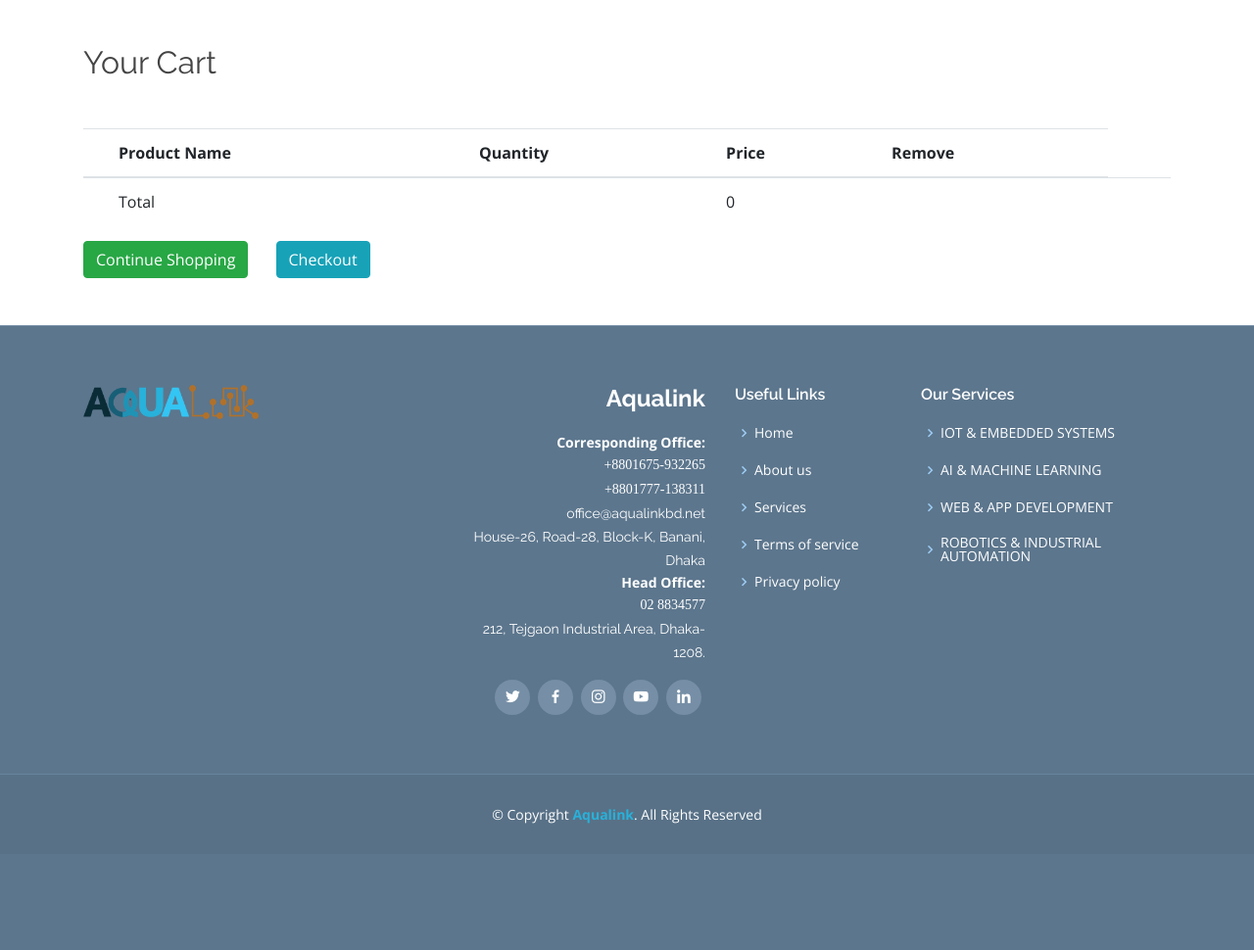
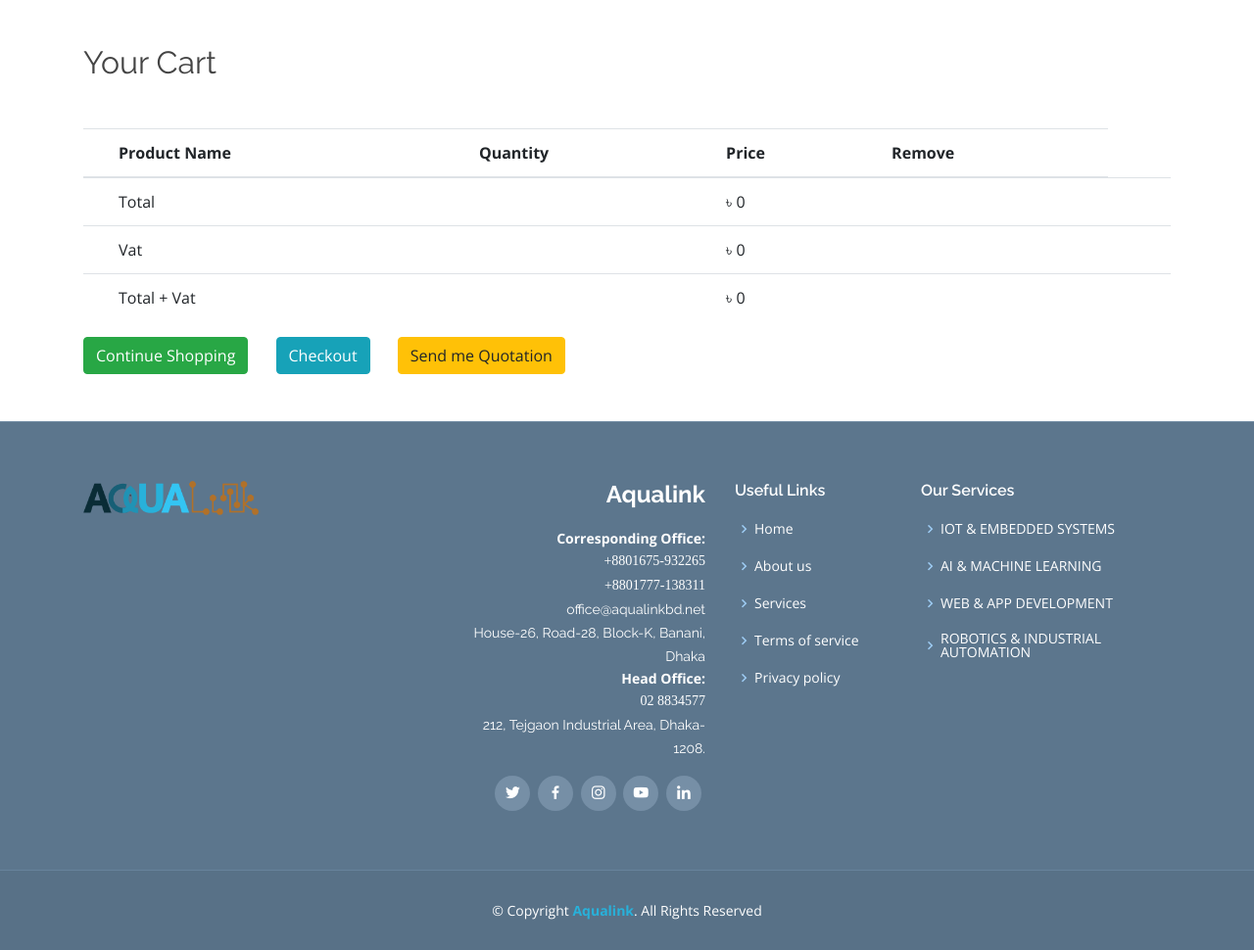
Before and after one commit to AAKON/aqualink4, a Django app: page /shop/cart/ in a window 1280 px wide. Shown: the part 164-1134 px from the top of the page at 98% size. Before the commit the page ends 1005 px from the top, so only its background shows below. Run offline with Django 3.2, Linux system fonts and the light colour scheme; data that the repository does not hold is empty; some libraries are stand-ins or nearby versions.

Commit message:
new version check

```diff
--- a/shop/templates/shop/cart.html
+++ b/shop/templates/shop/cart.html
@@ -42,6 +42,18 @@
         <td onload="totalprice" colspan="2" id="totalpriceall">&#2547; 00</td>
         <td></td>
       </tr>
+      <tr>
+        <th scope="row"></th>
+        <td colspan="2">Vat</td>
+        <td onload="totalprice" colspan="2" id="vatall">&#2547; 00</td>
+        <td></td>
+      </tr>
+      <tr>
+        <th scope="row"></th>
+        <td colspan="2">Total + Vat</td>
+        <td onload="totalprice" colspan="2" id="vatntotalall">&#2547; 00</td>
+        <td></td>
+      </tr>
     </tbody>
   </table>
 
@@ -52,6 +64,7 @@
     Checkout
   </button> -->
   <a class="btn btn-info mr-4" data-toggle="modal" data-target="#onlinePayment" href="#">Checkout</a>
+  <a  onclick="frm('/shop/quotation/')" class="btn btn-warning mr-4 quotation_btn" data-toggle="modal" data-target="#modalLoginForm" href="#">Send me Quotation</a>
 
   <!-- <li style="align:center" class="dropdown-menu" aria-labelledby="dropdownMenuButton">
     <ul><a class="btn btn-info mr-4" data-toggle="modal" data-target="#onlinePayment" href="#">Online Payment</a></ul>
@@ -65,7 +78,7 @@
   <div  class="modal-content ">
     <div class="modal-header">
 
-          <a onclick="frm()" href="" class="btn btn-info" data-toggle="modal" data-target="#modalLoginForm">Cash On Delivery</a>
+          <a onclick="frm('/shop/order/')" href="" class="btn btn-info" data-toggle="modal" data-target="#modalLoginForm">Cash On Delivery</a>
 
           <a class="btn btn-info" disabled >Online Payment</a>
 
@@ -74,6 +87,13 @@
 </div>
 </div>
 </div>
+
+
+
+
+
+
+
 <div class="modal fade" id="modalLoginForm" tabindex="-1" role="dialog" aria-labelledby="myModalLabel"
   aria-hidden="true">
   <div class="modal-dialog" role="document">
@@ -84,7 +104,7 @@
           <span aria-hidden="true">&times;</span>
         </button>
       </div>
-      <form method="post" action="/shop/order/" class="user_form">
+      <form method="post" action="/shop/order/" id="user_form" class="user_form">
         {% csrf_token %}
       <div class="modal-body mx-3">
 
@@ -112,6 +132,14 @@
           <input name="total_price" id="total_p" required >
 
         </div>
+        <div hidden class="md-form mb-5">
+          <input name="vat" id="vat" required >
+
+        </div>
+        <div hidden class="md-form mb-5">
+          <input name="vat_total" id="vat_total" required >
+
+        </div>
 
       </div>
       <div class="modal-footer d-flex justify-content-center">
@@ -121,6 +149,7 @@
     </div>
   </div>
 </div>
+
 
 
 
@@ -137,7 +166,11 @@ console.log(sum);
 // console.log(sessionStorage);
 var userName = "Shekhar Shete";
 '<%Session["UserName"] = "' + userName + '"; %>';
-document.getElementById('totalpriceall').innerHTML = sum;
+document.getElementById('totalpriceall').innerHTML = '&#2547; '+sum;
+var vat = Math.round(sum*.15)
+document.getElementById('vatall').innerHTML = '&#2547; '+ vat;
+var total_vat = Math.round(sum*.15)+sum;
+document.getElementById('vatntotalall').innerHTML = '&#2547; '+ total_vat;
 
 function val(price,product,quantity) {
     // let com = document.getElementById(product).value;
@@ -146,12 +179,16 @@ function val(price,product,quantity) {
   $('.totalprice').each(function(){
   sum += parseFloat(this.innerText);
                                   });
-  console.log(sum)
+  console.log(sum);
 
-  document.getElementById('totalpriceall').innerHTML = sum;
+  document.getElementById('totalpriceall').innerHTML = '&#2547; '+sum ;
+  document.getElementById('vatall').innerHTML = '&#2547; '+ Math.round(sum*.15);
+  var total_vat = Math.round(sum*.15)+sum;
+  document.getElementById('vatntotalall').innerHTML = '&#2547; '+ total_vat;
 }
-function frm(){
-  var quantity = []
+function frm(action){
+  document.getElementById("user_form").action = action
+  var quantity = [];
   $('.quantity').each(function(){
      quantity.push(parseInt(this.value));
                                        });
@@ -160,10 +197,13 @@ function frm(){
     // $('.totalprice').each(function(){
     // sum += parseFloat(this.innerText);
     //                                 });
-    var venugopal =document.getElementById('totalpriceall').innerHTML;
+    var totalpriceall =document.getElementById('totalpriceall').innerHTML;
+    var vatall =document.getElementById('vatall').innerHTML;
+    var vatntotalall =document.getElementById('vatntotalall').innerHTML;
 
-
-    document.getElementById('total_p').value = venugopal;
+    document.getElementById('total_p').value = totalpriceall.replace(/\D/g, "");
+    document.getElementById('vat').value = vatall.replace(/\D/g, "");
+    document.getElementById('vat_total').value = vatntotalall.replace(/\D/g, "");
 }
 
 
--- a/shop/urls.py
+++ b/shop/urls.py
@@ -13,7 +13,8 @@ urlpatterns = [
     path('add_to_cart/<int:pk>',views.add_to_cart,name='add_to_cart'),
     path('remove_from_cart/<int:pk>',views.remove_from_cart,name='remove_from_cart'),
     path('cart/',views.cart,name = 'cart'),
-    path('order/',views.order,name = 'order')
+    path('order/',views.order,name = 'order'),
+    path('quotation/',views.quotation,name = 'quotation')
 
 
 ]
--- a/shop/utils.py
+++ b/shop/utils.py
@@ -8,7 +8,7 @@ def render_to_pdf(template_src, context_dict={}):
     template = get_template(template_src)
     html  = template.render(context_dict)
     result = BytesIO()
-    pdf = pisa.pisaDocument(BytesIO(html.encode("ISO-8859-1")), result)
+    pdf = pisa.pisaDocument(BytesIO(html.encode("UTF-8")), result)
     if not pdf.err:
         return HttpResponse(result.getvalue(), content_type='application/pdf')
     return None
--- a/shop/views.py
+++ b/shop/views.py
@@ -109,9 +109,12 @@ def order(request):
     quantity = request.POST['quantity'].split(',')
     pro = request.session['product']
     total_price = request.POST['total_price']
+    vat = request.POST['vat']
+    vat_total = request.POST['vat_total']
     products =Product.objects.filter(pk__in=pro)
     price = Shop.objects.all()
     em = request.POST['email']
+    # print(vat)
 
 
     cutomer = oder_tb(
@@ -140,12 +143,15 @@ def order(request):
             'product_quantity': quantity,
             'product_price': price,
             'total_price' : total_price,
+            'vat' : vat,
+            'vat_total' : vat_total,
             'customer_name'  :  request.POST['name'],
             'customer_address' : request.POST['address'],
             'customer_phone' : request.POST['phone'],
             'customer_email' : request.POST['email'],
         }
 #this one using shop/utils.py file to genarate pdf
+
     pdf = render_to_pdf('pdf/invoice.html', data)
 
 #for sending email to customer
@@ -161,10 +167,62 @@ def order(request):
     text_content = 'Please check the attached file.'
     # html_content = '<p>This is an <strong>important</strong> message.</p>'
     msg = EmailMultiAlternatives(subject, text_content, from_email, [to])
-    msg.attach_alternative(pdf.getvalue(),'application/pdf')
     msg.send()
 
 #this one for message feedback
     messages.info(request, "Successfully placed your order, soon we will contact with you. Check your email,which you just submitted. Thank you !")
 
     return HttpResponseRedirect(request.META.get('HTTP_REFERER'))
+
+    # return HttpResponse(pdf.getvalue(), content_type='application/pdf')
+
+def quotation(request):
+    print('quot')
+    quantity = request.POST['quantity'].split(',')
+    pro = request.session['product']
+    total_price = request.POST['total_price']
+    vat = request.POST['vat']
+    vat_total = request.POST['vat_total']
+    products =Product.objects.filter(pk__in=pro)
+    price = Shop.objects.all()
+    em = request.POST['email']
+
+
+    data = {
+            'time': datetime.datetime.now(),
+            'products_cart': products,
+            'product_quantity': quantity,
+            'product_price': price,
+            'total_price' : total_price,
+            'vat' : vat,
+            'vat_total' : vat_total,
+            'customer_name'  :  request.POST['name'],
+            'customer_address' : request.POST['address'],
+            'customer_phone' : request.POST['phone'],
+            'customer_email' : request.POST['email'],
+        }
+#this one using shop/utils.py file to genarate pdf
+
+    pdf = render_to_pdf('pdf/quotation.html', data)
+
+#for sending email to customer
+    subject, from_email, to = 'Your quotation from Aqualink shop', 'website@aqualinkbd.xyz', em
+    text_content = 'Please check the attached file.'
+    # html_content = '<p>This is an <strong>important</strong> message.</p>'
+    msg = EmailMultiAlternatives(subject, text_content, from_email, [to])
+    msg.attach_alternative(pdf.getvalue(),'application/pdf')
+    msg.send()
+
+#for sending email to our end
+    subject, from_email, to = 'New cutomer quotation', 'website@aqualinkbd.xyz', 'website@aqualinkbd.xyz'
+    text_content = 'Please check the attached file.'
+    # html_content = '<p>This is an <strong>important</strong> message.</p>'
+    msg = EmailMultiAlternatives(subject, text_content, from_email, [to])
+    msg.attach_alternative(pdf.getvalue(),'application/pdf')
+    msg.send()
+
+#this one for message feedback
+    messages.info(request, "Please check your email for quotation,which you just submitted. Thank you !")
+
+    return HttpResponseRedirect(request.META.get('HTTP_REFERER'))
+    # return HttpResponse(pdf.getvalue(), content_type='application/pdf')
--- a/static/assets/css/style.css
+++ b/static/assets/css/style.css
@@ -1482,7 +1482,12 @@ section {
   color: #9eccf4;
 }
 
-
+@media (max-width: 738px) {
+  .quotation_btn {
+    margin-top: 10px;
+
+  }
+}
 
 /* Paste this css to your style sheet file or under head tag */
 /* This only works with JavaScript,
@@ -1496,5 +1501,5 @@ if it's not present, don't show loader */
 	width: 100%;
 	height: 100%;
 	z-index: 9999;
-	background: url(https://digitalsynopsis.com/wp-content/uploads/2016/06/loading-animations-preloader-gifs-ui-ux-effects-18.gif) center no-repeat #fff;
-}
+	background: url(https://aqualinkbangladesh.com/static/assets/loadpage/aqualink.gif) center no-repeat #fff;
+}
```
Also changed, not shown: aqualink/settings.py (+12 -4 lines), templates/pdf/invoice.html (+8 -2 lines).
